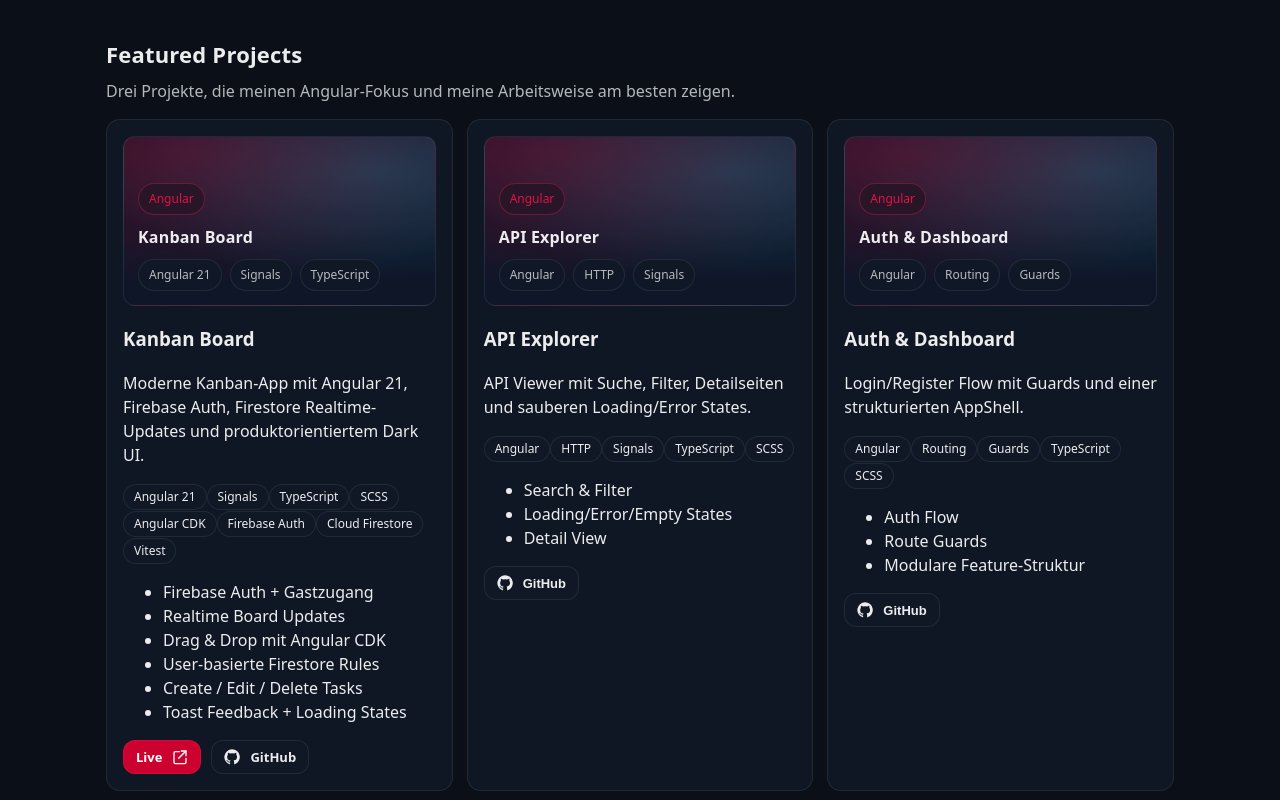
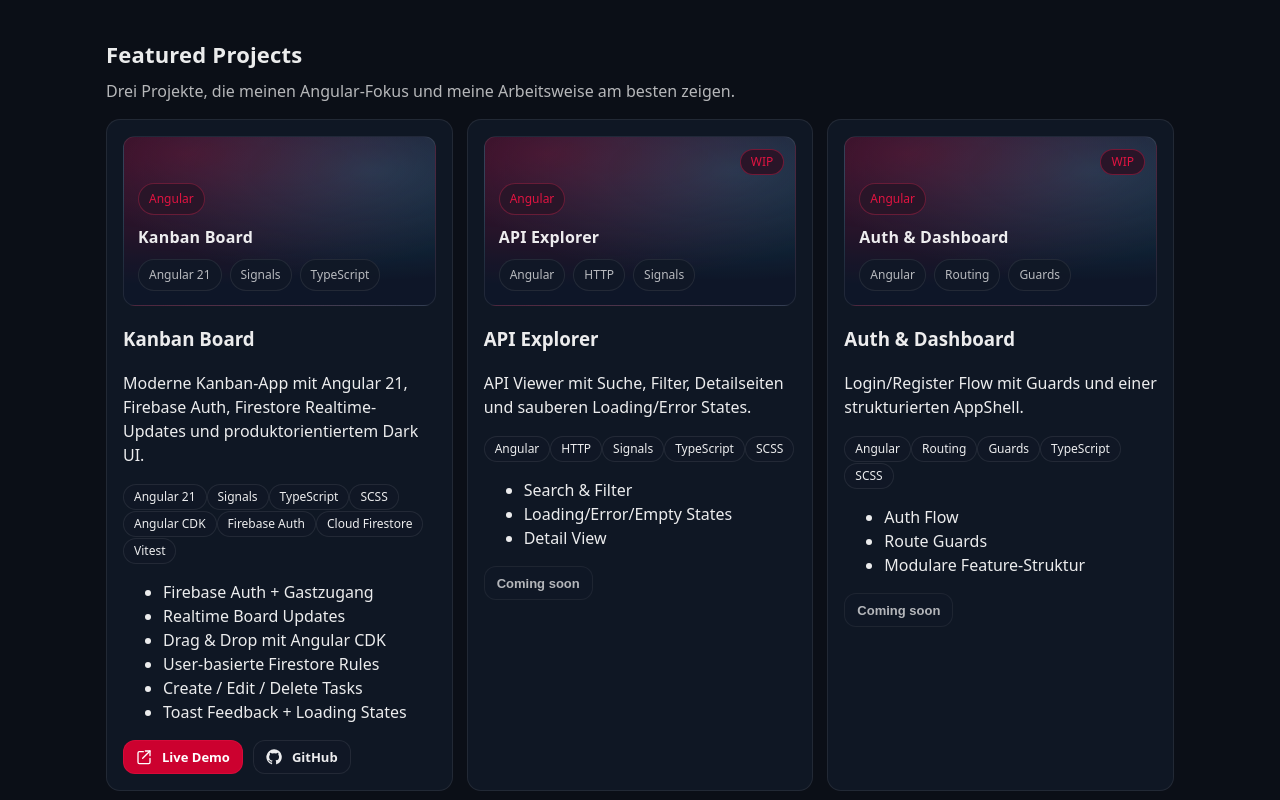
Before and after one commit to Matthias146/portfolio_2026, an Angular app: page / in a window 1280 px wide. Shown: the part 1040-1840 px from the top of the page. Built offline with nearby package versions, Linux system fonts and the light colour scheme.

Commit message:
feat(projects): add wip notice on project details

```diff
--- a/src/app/features/projects/components/project-card/project-card.html
+++ b/src/app/features/projects/components/project-card/project-card.html
@@ -13,6 +13,13 @@
         </div>
       </div>
     }
+
+    <!-- WIP Badge -->
+    @if (project().status === 'wip') {
+      <ui-badge class="wip-badge" variant="accent">WIP</ui-badge>
+    }
+
+    <!-- whole card clickable (except actions) -->
     <a class="stretched-link" [routerLink]="['/projects', project().slug]">
       {{ project().title }}
     </a>
@@ -33,15 +40,21 @@
     </ul>
 
     <div class="actions">
-      @if (project().liveUrl) {
-        <ui-button [href]="project().liveUrl" target="_blank" variant="primary" size="sm">
-          Live <ui-icon name="external" />
+      @if (project().status === 'live' && project().liveUrl) {
+        <ui-button [href]="project().liveUrl!" target="_blank" variant="primary" size="sm">
+          <ui-icon name="external"></ui-icon>
+          Live Demo
+        </ui-button>
+      } @else {
+        <ui-button variant="ghost" size="sm" disabled> Coming soon </ui-button>
+      }
+
+      @if (project().status === 'live' && project().repoUrl) {
+        <ui-button [href]="project().repoUrl" target="_blank" variant="ghost" size="sm">
+          <ui-icon name="github"></ui-icon>
+          GitHub
         </ui-button>
       }
-      <ui-button [href]="project().repoUrl" target="_blank" variant="ghost" size="sm">
-        <ui-icon name="github" />
-        GitHub
-      </ui-button>
     </div>
   </div>
 </ui-card>
--- a/src/app/features/projects/components/project-card/project-card.scss
+++ b/src/app/features/projects/components/project-card/project-card.scss
@@ -103,3 +103,11 @@
   background: color-mix(in srgb, var(--surface) 92%, transparent);
   color: var(--muted);
 }
+
+.wip-badge {
+  position: absolute;
+  top: 12px;
+  right: 12px;
+  z-index: 4;
+  backdrop-filter: blur(8px);
+}
```
